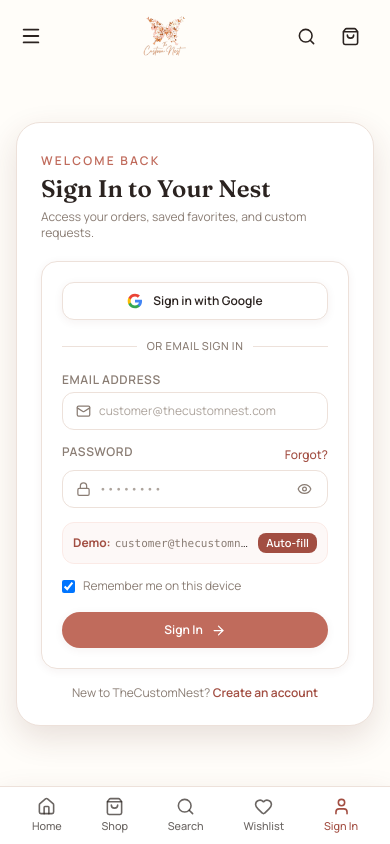
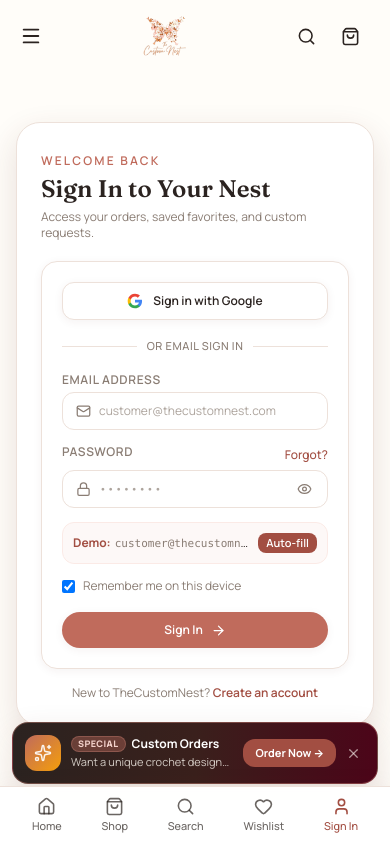
Before and after one commit to Kabil-8/CustomNest-Website-Frontend, a React (Vite) app: page /login in a window 390 px wide. Shown: the top 844 px of the page. Built offline with nearby package versions, Linux system fonts and the light colour scheme.

Commit message:
fix(mobile): resolve QR payment modal clipping and add floating custom order alert

```diff
--- a/src/components/MobileBottomNav.tsx
+++ b/src/components/MobileBottomNav.tsx
@@ -1,21 +1,37 @@
 import React, { useState } from 'react';
-import { NavLink } from 'react-router-dom';
-import { Home, ShoppingBag, Search, Heart, User } from 'lucide-react';
+import { NavLink, Link, useNavigate, useLocation } from 'react-router-dom';
+import { Home, ShoppingBag, Search, Heart, User, Sparkles, X } from 'lucide-react';
 import { useWishlist } from '../context/WishlistContext';
 import { useAuth } from '../context/AuthContext';
 import { classNames } from '../lib/utils';
 import { AnimatePresence, motion } from 'framer-motion';
 import { productApi, normalizeProduct } from '../lib/productApi';
 import type { Product } from '../types';
-import { Link, useNavigate } from 'react-router-dom';
 
 export function MobileBottomNav() {
   const { ids: wishlistIds } = useWishlist();
   const { user } = useAuth();
   const navigate = useNavigate();
+  const location = useLocation();
+
   const [searchOpen, setSearchOpen] = useState(false);
   const [query, setQuery] = useState('');
   const [results, setResults] = useState<Product[]>([]);
+
+  // State to manage dismissal of the floating custom order hint on mobile
+  const [hintDismissed, setHintDismissed] = useState(() => {
+    try {
+      return sessionStorage.getItem('custom_order_hint_dismissed') === 'true';
+    } catch {
+      return false;
+    }
+  });
+
+  // Hide floating alert if already on custom order, checkout or admin pages
+  const hideCustomOrderHint =
+    location.pathname.startsWith('/custom-order') ||
+    location.pathname.startsWith('/checkout') ||
+    location.pathname.startsWith('/admin');
 
   React.useEffect(() => {
     if (!query.trim()) {
@@ -44,6 +60,70 @@
 
   return (
     <>
+      {/* Floating Hint Alert for Custom Orders on Mobile (Since Custom is not in bottom bar) */}
+      {!hideCustomOrderHint && !hintDismissed && (
+        <div className="fixed bottom-[60px] left-3 right-3 z-[55] lg:hidden animate-fadeUp">
+          <div className="bg-gradient-to-r from-charcoal via-[#3a201c] to-rose-950 text-white p-3 rounded-2xl shadow-lift border border-rose-400/40 flex items-center justify-between gap-2.5">
+            <Link
+              to="/custom-order"
+              className="flex items-center gap-2.5 flex-1 min-w-0"
+            >
+              <div className="w-9 h-9 rounded-xl bg-gradient-to-br from-rose-500 to-amber-500 flex items-center justify-center shrink-0 shadow-xs">
+                <Sparkles size={18} className="text-white animate-pulse" />
+              </div>
+              <div className="flex-1 min-w-0">
+                <div className="flex items-center gap-1.5 mb-0.5">
+                  <span className="text-[9px] font-extrabold uppercase tracking-wider text-rose-200 bg-rose-500/40 px-1.5 py-0.2 rounded-full border border-rose-400/30">
+                    Special
+                  </span>
+                  <span className="text-xs font-bold text-white truncate">Custom Orders</span>
+                </div>
+                <p className="text-[11px] text-ivory/80 truncate">
+                  Want a unique crochet design? Request here!
+                </p>
+              </div>
+            </Link>
+
+            <div className="flex items-center gap-1.5 shrink-0">
+              <Link
+                to="/custom-order"
+                className="bg-rose-600 hover:bg-rose-500 text-white text-[11px] font-bold py-1.5 px-3 rounded-xl shadow-xs transition active:scale-95 whitespace-nowrap"
+              >
+                Order Now →
+              </Link>
+              <button
+                type="button"
+                onClick={(e) => {
+                  e.preventDefault();
+                  e.stopPropagation();
+                  setHintDismissed(true);
+                  try {
+                    sessionStorage.setItem('custom_order_hint_dismissed', 'true');
+                  } catch (_) {}
+                }}
+                className="text-ivory/60 hover:text-white p-1 rounded-lg transition cursor-pointer"
+                aria-label="Dismiss custom order alert"
+              >
+                <X size={15} />
+              </button>
+            </div>
+          </div>
+        </div>
+      )}
+
+      {/* Minimized Floating Button (if banner was dismissed, mobile users still have quick access) */}
+      {!hideCustomOrderHint && hintDismissed && (
+        <Link
+          to="/custom-order"
+          className="fixed bottom-[65px] right-3.5 z-[55] lg:hidden flex items-center gap-1.5 bg-gradient-to-r from-rose-600 to-rose-700 text-white text-xs font-bold py-2 px-3 rounded-full shadow-lift border border-rose-300/30 active:scale-95 transition-all animate-fadeUp"
+          title="Need a custom design? Tap for Custom Orders"
+        >
+          <Sparkles size={13} className="text-amber-300 animate-pulse" />
+          <span>Custom Orders</span>
+        </Link>
+      )}
+
+      {/* Main Mobile Bottom Navigation Bar */}
       <nav
         aria-label="Mobile Navigation"
         className="fixed bottom-0 left-0 right-0 z-[60] bg-white/95 backdrop-blur-md border-t border-line shadow-lift lg:hidden py-1.5 px-3"
@@ -78,7 +158,7 @@
 
           <button
             onClick={() => setSearchOpen(true)}
-            className="flex flex-col items-center gap-0.5 px-3 py-1 text-[0.68rem] font-medium text-charcoal/70 hover:text-rose-600 transition-colors"
+            className="flex flex-col items-center gap-0.5 px-3 py-1 text-[0.68rem] font-medium text-charcoal/70 hover:text-rose-600 transition-colors cursor-pointer"
           >
             <Search size={19} />
             <span>Search</span>
@@ -137,7 +217,7 @@
             >
               <div className="flex items-center justify-between pb-3 border-b border-line mb-3">
                 <span className="font-display text-lg">Search Products</span>
-                <button onClick={() => setSearchOpen(false)} className="text-muted hover:text-charcoal text-sm">
+                <button onClick={() => setSearchOpen(false)} className="text-muted hover:text-charcoal text-sm cursor-pointer">
                   Cancel
                 </button>
               </div>
--- a/src/pages/Checkout.tsx
+++ b/src/pages/Checkout.tsx
@@ -1,7 +1,7 @@
 import React, { useEffect, useState } from 'react';
 import { useNavigate, Link } from 'react-router-dom';
 import { motion } from 'framer-motion';
-import { Check, CreditCard, Smartphone, Palette, AlertCircle } from 'lucide-react';
+import { Check, CreditCard, Smartphone, Palette, AlertCircle, X } from 'lucide-react';
 import { useCart } from '../context/CartContext';
 import { useAuth } from '../context/AuthContext';
 import { addresses as addressApi, orders as ordersApi } from '../lib/api';
@@ -473,9 +473,30 @@
 
         {/* UPI QR Code Modal */}
         {showUpiQr && (
-          <div className="fixed inset-0 bg-black/50 flex items-center justify-center z-50 p-4">
-            <div className="bg-white rounded-3xl p-6 sm:p-8 max-w-sm w-full text-center">
-              <h3 className="font-display text-xl mb-2">Scan & Pay</h3>
+          <div className="fixed inset-0 bg-black/70 backdrop-blur-xs z-[100] overflow-y-auto p-3 sm:p-6 overscroll-contain animate-fadeIn">
+            <div className="min-h-full flex items-center justify-center py-4">
+              <div className="relative bg-white rounded-3xl p-4 sm:p-7 max-w-sm sm:max-w-md w-full text-center shadow-2xl border border-line my-auto">
+                {/* Close Button at top right */}
+                <button
+                  type="button"
+                  onClick={async () => {
+                    if (pendingOrderId) {
+                      try {
+                        await ordersApi.remove(pendingOrderId);
+                      } catch (_) {}
+                    }
+                    setShowUpiQr(false);
+                    setPlacing(false);
+                    setPaymentScreenshot(null);
+                    setPendingOrderId(null);
+                  }}
+                  className="absolute top-3.5 right-3.5 w-8 h-8 rounded-full bg-ivory hover:bg-line text-charcoal/70 hover:text-charcoal flex items-center justify-center transition cursor-pointer z-10"
+                  aria-label="Close"
+                >
+                  <X size={18} />
+                </button>
+
+                <h3 className="font-display text-xl sm:text-2xl text-charcoal mb-1">Scan & Pay</h3>
               <p className="text-sm text-muted mb-4">Scan the QR code with any UPI app to pay {formatPrice(total)}</p>
               <div className="mb-4">
                 <GPayQrCard amount={total} orderNumber={pendingOrderId || undefined} />
@@ -587,6 +608,7 @@
               </div>
             </div>
           </div>
+        </div>
         )}
 
         <div className="card p-6 h-fit">
--- a/src/pages/CustomOrderCheckout.tsx
+++ b/src/pages/CustomOrderCheckout.tsx
@@ -1,7 +1,7 @@
 import React, { useEffect, useState } from 'react';
 import { useNavigate, useParams, Link } from 'react-router-dom';
 import { motion } from 'framer-motion';
-import { Check, Smartphone, Sparkles, Loader2, ShieldCheck, Upload, AlertCircle } from 'lucide-react';
+import { Check, Smartphone, Sparkles, Loader2, ShieldCheck, Upload, AlertCircle, X } from 'lucide-react';
 import { useAuth } from '../context/AuthContext';
 import { useToast } from '../context/ToastContext';
 import { addresses as addressApi, customOrders as customOrderApi, orders as ordersApi } from '../lib/api';
@@ -355,9 +355,30 @@
 
       {/* UPI QR Code & Screenshot Upload Modal */}
       {showUpiQr && (
-        <div className="fixed inset-0 bg-black/60 backdrop-blur-xs flex items-center justify-center z-50 p-4 animate-fadeIn">
-          <div className="bg-white rounded-3xl p-6 sm:p-8 max-w-md w-full text-center shadow-2xl border border-line">
-            <h3 className="font-display text-2xl text-charcoal mb-1">Scan & Pay</h3>
+        <div className="fixed inset-0 bg-black/70 backdrop-blur-xs z-[100] overflow-y-auto p-3 sm:p-6 overscroll-contain animate-fadeIn">
+          <div className="min-h-full flex items-center justify-center py-4">
+            <div className="relative bg-white rounded-3xl p-4 sm:p-7 max-w-md w-full text-center shadow-2xl border border-line my-auto">
+              {/* Top Close Button for quick mobile exit */}
+              <button
+                type="button"
+                onClick={async () => {
+                  if (pendingOrderId) {
+                    try {
+                      await ordersApi.remove(pendingOrderId);
+                    } catch (_) {}
+                  }
+                  setShowUpiQr(false);
+                  setPlacing(false);
+                  setPaymentScreenshot(null);
+                  setPendingOrderId(null);
+                }}
+                className="absolute top-3.5 right-3.5 w-8 h-8 rounded-full bg-ivory hover:bg-line text-charcoal/70 hover:text-charcoal flex items-center justify-center transition cursor-pointer z-10"
+                aria-label="Close"
+              >
+                <X size={18} />
+              </button>
+
+              <h3 className="font-display text-xl sm:text-2xl text-charcoal mb-1">Scan & Pay</h3>
             <p className="text-sm text-muted mb-4">
               Scan with any UPI app to pay <strong className="text-charcoal font-bold text-base">Rs.{total.toLocaleString('en-IN')}</strong>
             </p>
@@ -470,6 +491,7 @@
             </div>
           </div>
         </div>
+      </div>
       )}
     </div>
   );
```
Also changed, not shown: src/components/GPayQrCard.tsx (+26 -26 lines).
